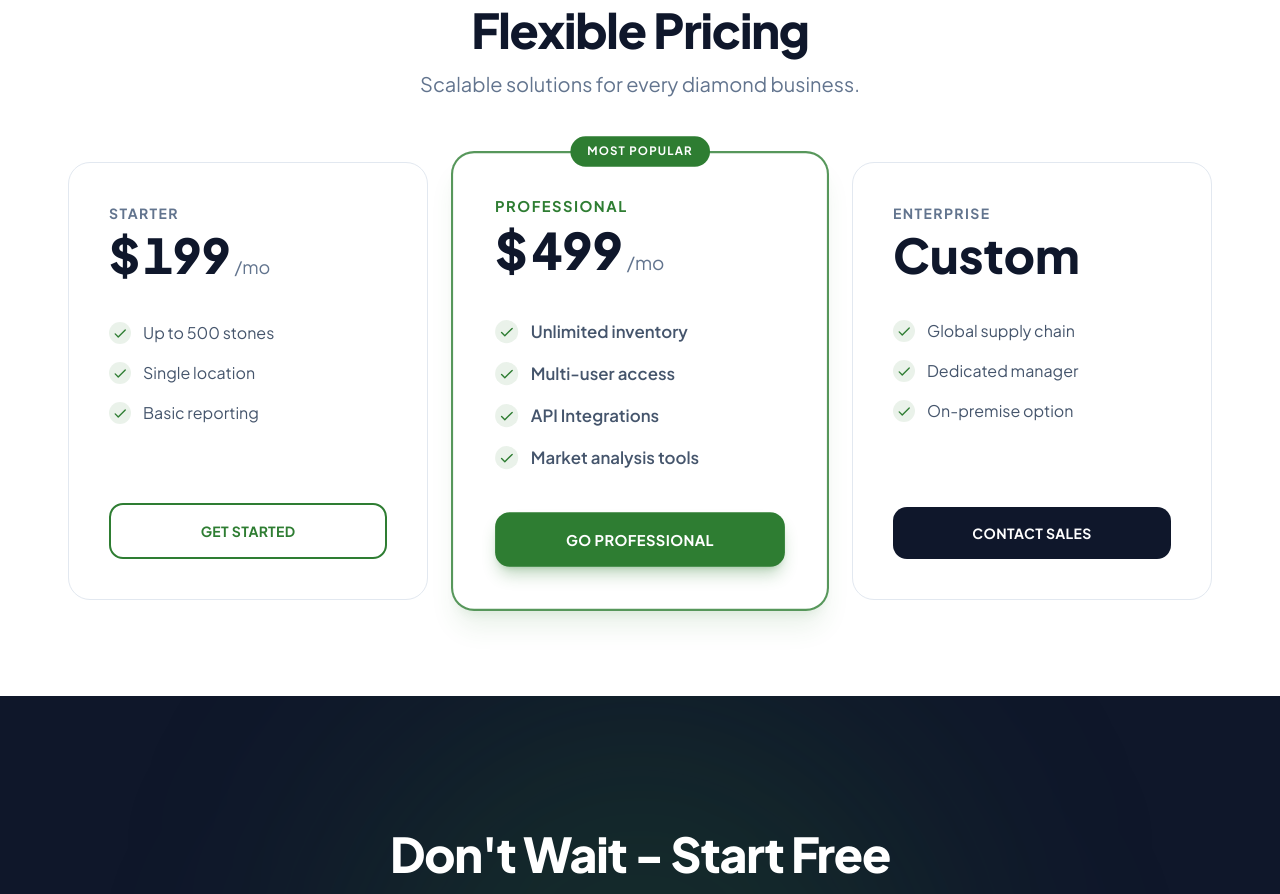
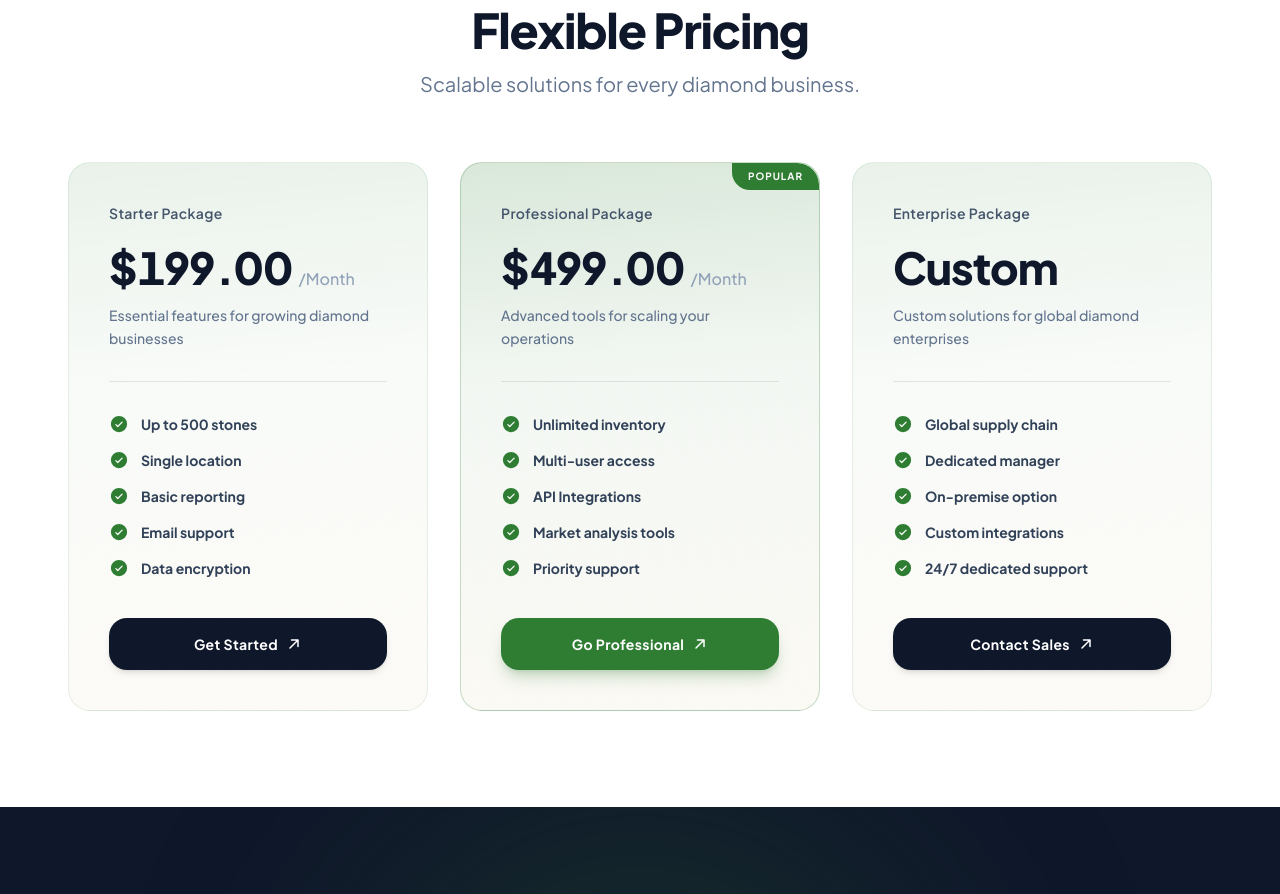
Before and after one commit to yudee-kajkarma/caratlogic-landing-page, a Next.js app: page / in a window 1280 px wide. Shown: the part 5840-6734 px from the top of the page. Built offline with nearby package versions, Linux system fonts and the light colour scheme.

Commit message:
feat: enhance PricingSection with improved UI components and animations, including updated pricing display and feature list

```diff
--- a/src/components/layouts/PricingSection.tsx
+++ b/src/components/layouts/PricingSection.tsx
@@ -1,6 +1,6 @@
 import React, { useState } from "react";
 import { motion } from "motion/react";
-import { Check } from "@phosphor-icons/react";
+import { CheckCircle, ArrowUpRight } from "@phosphor-icons/react";
 import { AnimatedNumber } from "../../../components/motion-primitives/animated-number";
 
 export function PricingSection() {
@@ -10,28 +10,49 @@ export function PricingSection() {
     const plans = [
         {
             name: "Starter",
-            price: "$199",
-            period: "/mo",
-            features: ["Up to 500 stones", "Single location", "Basic reporting"],
+            price: 199,
+            period: "/Month",
+            description: "Essential features for growing diamond businesses",
+            features: [
+                "Up to 500 stones",
+                "Single location",
+                "Basic reporting",
+                "Email support",
+                "Data encryption",
+            ],
             cta: "Get Started",
-            highlighted: false
+            highlighted: false,
         },
         {
             name: "Professional",
-            price: "$499",
-            period: "/mo",
-            features: ["Unlimited inventory", "Multi-user access", "API Integrations", "Market analysis tools"],
+            price: 499,
+            period: "/Month",
+            description: "Advanced tools for scaling your operations",
+            features: [
+                "Unlimited inventory",
+                "Multi-user access",
+                "API Integrations",
+                "Market analysis tools",
+                "Priority support",
+            ],
             cta: "Go Professional",
-            highlighted: true
+            highlighted: true,
         },
         {
             name: "Enterprise",
-            price: "Custom",
+            price: null,
             period: "",
-            features: ["Global supply chain", "Dedicated manager", "On-premise option"],
+            description: "Custom solutions for global diamond enterprises",
+            features: [
+                "Global supply chain",
+                "Dedicated manager",
+                "On-premise option",
+                "Custom integrations",
+                "24/7 dedicated support",
+            ],
             cta: "Contact Sales",
-            highlighted: false
-        }
+            highlighted: false,
+        },
     ];
 
     return (
@@ -59,12 +80,11 @@ export function PricingSection() {
             <motion.div
                 onViewportEnter={() => setIsInView(true)}
                 viewport={{ margin: "-100px", once: true }}
-                className="grid grid-cols-1 md:grid-cols-3 gap-6 lg:gap-8 items-center max-w-6xl mx-auto relative"
+                className="grid grid-cols-1 md:grid-cols-3 gap-6 lg:gap-8 items-stretch max-w-6xl mx-auto"
             >
                 {plans.map((plan, idx) => {
                     const isHovered = hoveredIdx === idx;
-                    const numPrice = parseInt(plan.price.replace(/[^0-9]/g, ''));
-                    const isCustom = isNaN(numPrice);
+                    const isCustom = plan.price === null;
 
                     return (
                         <motion.div
@@ -72,61 +92,173 @@ export function PricingSection() {
                             initial={{ opacity: 0, y: 30 }}
                             whileInView={{ opacity: 1, y: 0 }}
                             viewport={{ once: true }}
-                        transition={{ duration: 0.5, delay: idx * 0.1 }}
+                            transition={{ duration: 0.5, delay: idx * 0.15 }}
                             onMouseEnter={() => setHoveredIdx(idx)}
                             onMouseLeave={() => setHoveredIdx(null)}
-                        onClick={() => setHoveredIdx(idx)}
-                        className={`bg-white p-8 md:p-10 rounded-3xl relative flex flex-col h-full transition-all duration-500 cursor-pointer overfl ${
-                            plan.highlighted
-                            ? `border-2 ${isHovered ? 'border-primary shadow-2xl shadow-primary/20 scale-[1.07]' : 'border-primary/80 shadow-xl shadow-primary/10 scale-105'} z-10`
-                            : `border ${isHovered ? 'border-primary/30 shadow-xl shadow-slate-900/5 -translate-y-2' : 'border-slate-200'}`
-                        }`}
+                            className="relative group"
                         >
-                        {/* Glow effect that follows hover */}
-                        <div className={`absolute inset-0 bg-gradient-to-br from-primary/5 to-transparent opacity-0 transition-opacity duration-500 ${isHovered ? 'opacity-100' : ''}`} pointer-events-none="true" />
+                            {/* Outer glow on hover */}
+                            <motion.div
+                                className="absolute -inset-3 rounded-[2rem] bg-primary/8 blur-2xl pointer-events-none"
+                                animate={{ opacity: isHovered ? 0.6 : 0 }}
+                                transition={{ duration: 0.4 }}
+                            />
 
+                            {/* Card */}
+                            <motion.div
+                                animate={{
+                                    y: isHovered ? -6 : 0,
+                                }}
+                                transition={{
+                                    type: "spring",
+                                    stiffness: 300,
+                                    damping: 25,
+                                }}
+                                className="relative overflow-hidden rounded-3xl p-8 md:p-10 flex flex-col h-full cursor-pointer"
+                                style={{
+                                    background: plan.highlighted
+                                        ? "linear-gradient(175deg, rgba(46,125,50,0.18) 0%, rgba(46,125,50,0.06) 40%, rgba(250,247,240,0.7) 100%)"
+                                        : "linear-gradient(175deg, rgba(46,125,50,0.10) 0%, rgba(46,125,50,0.03) 40%, rgba(250,247,240,0.6) 100%)",
+                                    border: plan.highlighted
+                                        ? "1.5px solid rgba(46,125,50,0.25)"
+                                        : "1px solid rgba(46,125,50,0.10)",
+                                }}
+                            >
+                                {/* Shimmer effect on hover */}
+                                <motion.div
+                                    className="absolute inset-0 pointer-events-none"
+                                    style={{
+                                        background:
+                                            "linear-gradient(105deg, transparent 40%, rgba(46,125,50,0.06) 50%, transparent 60%)",
+                                    }}
+                                    animate={{
+                                        x: isHovered
+                                            ? ["-100%", "200%"]
+                                            : "-100%",
+                                    }}
+                                    transition={{
+                                        duration: 0.8,
+                                        ease: "easeInOut",
+                                    }}
+                                />
+
+                                {/* Popular badge */}
                                 {plan.highlighted && (
-                            <div className="absolute -top-4 left-1/2 -translate-x-1/2 bg-primary text-white text-[11px] font-bold px-4 py-1.5 rounded-full uppercase tracking-widest whitespace-nowrap">
-                                Most Popular
-                            </div>
+                                    <motion.div
+                                        initial={{ opacity: 0, scale: 0.8 }}
+                                        whileInView={{ opacity: 1, scale: 1 }}
+                                        viewport={{ once: true }}
+                                        transition={{
+                                            delay: 0.4,
+                                            type: "spring",
+                                        }}
+                                        className="absolute top-0 right-0 bg-primary text-white text-[10px] font-bold px-4 py-1.5 rounded-bl-2xl rounded-tr-3xl uppercase tracking-widest"
+                                    >
+                                        Popular
+                                    </motion.div>
                                 )}
 
-                        <p className={`text-sm font-bold tracking-widest uppercase mb-2 ${plan.highlighted ? 'text-primary' : 'text-slate-500'}`}>
-                            {plan.name}
+                                {/* Plan name */}
+                                <p className="text-slate-600 text-sm font-semibold tracking-wide mb-5">
+                                    {plan.name} Package
                                 </p>
 
-                        <div className="flex items-baseline gap-1 mb-6 relative">
+                                {/* Price */}
+                                <div className="flex items-baseline gap-0.5 mb-3">
                                     {isCustom ? (
-                                <span className="text-4xl lg:text-5xl font-black text-slate-900">{plan.price}</span>
+                                        <span className="text-4xl lg:text-[2.75rem] font-black text-slate-900 tracking-tight">
+                                            Custom
+                                        </span>
                                     ) : (
                                         <>
-                                    <span className="text-4xl lg:text-5xl font-black text-slate-900">$</span>
-                                    <span className="text-4xl lg:text-5xl font-black text-slate-900">
-                                        <AnimatedNumber value={isInView ? numPrice : 0} />
+                                            <span className="text-4xl lg:text-[2.75rem] font-black text-slate-900 tracking-tight">
+                                                $
+                                            </span>
+                                            <span className="text-4xl lg:text-[2.75rem] font-black text-slate-900 tracking-tight">
+                                                <AnimatedNumber
+                                                    value={
+                                                        isInView
+                                                            ? plan.price
+                                                            : 0
+                                                    }
+                                                />
+                                            </span>
+                                            <span className="text-4xl lg:text-[2.75rem] font-black text-slate-900 tracking-tight">
+                                                .00
                                             </span>
                                         </>
                                     )}
-                            <span className="text-slate-500 text-lg">{plan.period}</span>
+                                    {plan.period && (
+                                        <span className="text-slate-400 text-base font-medium ml-1">
+                                            {plan.period}
+                                        </span>
+                                    )}
                                 </div>
 
-                        <ul className="flex flex-col gap-4 mb-10 flex-grow mt-4">
+                                {/* Description */}
+                                <p className="text-slate-500 text-sm leading-relaxed mb-8 font-medium">
+                                    {plan.description}
+                                </p>
+
+                                {/* Divider */}
+                                <div className="w-full h-px bg-slate-900/10 mb-8" />
+
+                                {/* Features list */}
+                                <ul className="flex flex-col gap-4 mb-10 flex-grow">
                                     {plan.features.map((feature, i) => (
-                                <li key={i} className="flex items-center gap-3">
-                                    <div className="bg-primary/10 p-1 rounded-full shrink-0">
-                                        <Check weight="bold" className="text-primary text-sm" />
-                                    </div>
-                                    <span className={`text-slate-600 ${plan.highlighted ? 'font-semibold' : ''}`}>{feature}</span>
-                                </li>
+                                        <motion.li
+                                            key={i}
+                                            initial={{ opacity: 0, x: -10 }}
+                                            whileInView={{ opacity: 1, x: 0 }}
+                                            viewport={{ once: true }}
+                                            transition={{
+                                                duration: 0.3,
+                                                delay: idx * 0.1 + i * 0.06,
+                                            }}
+                                            className="flex items-center gap-3"
+                                        >
+                                            <CheckCircle
+                                                weight="fill"
+                                                className="text-primary text-xl shrink-0"
+                                            />
+                                            <span className="text-slate-700 text-sm font-bold">
+                                                {feature}
+                                            </span>
+                                        </motion.li>
                                     ))}
                                 </ul>
 
-                        <button className={`relative z-10 w-full py-4 text-sm uppercase tracking-wide rounded-xl font-bold transition-all duration-300 mt-auto
-                            ${plan.highlighted
-                                ? 'bg-primary text-white hover:bg-emerald-700 shadow-lg shadow-primary/30 hover:shadow-xl hover:shadow-primary/40 focus:ring-4 ring-primary/20'
-                                : plan.name === 'Enterprise' ? 'bg-slate-900 text-white hover:bg-slate-800 hover:shadow-xl hover:shadow-slate-900/20' : 'bg-transparent border-2 border-primary text-primary hover:bg-primary hover:text-white'}
-                        `}>
+                                {/* CTA Button */}
+                                <motion.button
+                                    whileHover={{ scale: 1.03 }}
+                                    whileTap={{ scale: 0.97 }}
+                                    className={`relative z-10 w-full py-4 px-6 rounded-2xl font-bold text-sm tracking-wide transition-all duration-300 mt-auto flex items-center justify-center gap-2 ${
+                                        plan.highlighted
+                                            ? "bg-primary text-white shadow-lg shadow-primary/25 hover:shadow-xl hover:shadow-primary/35"
+                                            : "bg-slate-900 text-white hover:bg-slate-800 shadow-md hover:shadow-lg"
+                                    }`}
+                                >
                                     {plan.cta}
-                        </button>
+                                    <motion.span
+                                        className="inline-flex"
+                                        animate={
+                                            isHovered
+                                                ? { x: 2, y: -2 }
+                                                : { x: 0, y: 0 }
+                                        }
+                                        transition={{
+                                            type: "spring",
+                                            stiffness: 400,
+                                            damping: 20,
+                                        }}
+                                    >
+                                        <ArrowUpRight
+                                            weight="bold"
+                                            className="text-base"
+                                        />
+                                    </motion.span>
+                                </motion.button>
+                            </motion.div>
                         </motion.div>
                     );
                 })}
```
Lines whose indentation alone changed are shown as unchanged.
